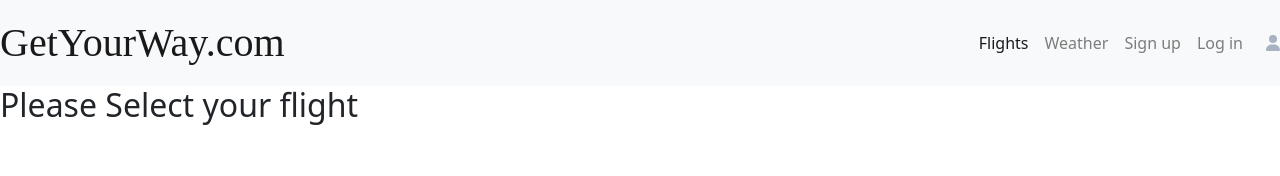
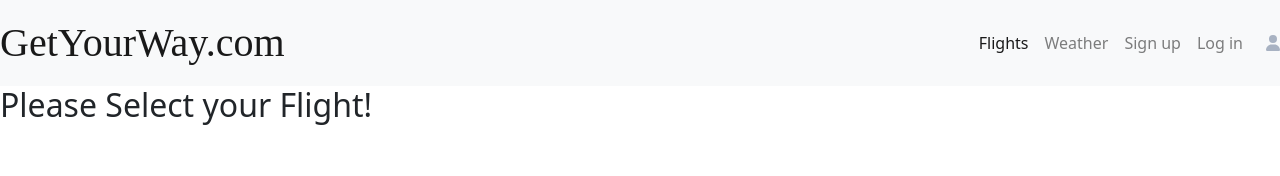
Before and after one commit to eclonghurst/SkyTwoFlyFront, a React (Create React App) app: page /Flights in a window 1280 px wide. Shown: the top 176 px of the page. Built offline with nearby package versions, Linux system fonts and the light colour scheme.

Commit message:
slight change

```diff
--- a/src/App.js
+++ b/src/App.js
@@ -9,6 +9,7 @@ import Home from './Pages/Home';
 import Flights from './Pages/Flights';
 import SignIn from './Pages/SignIn';
 import SignUp from './Pages/SignUp';
+
 import { BrowserRouter as Router, Routes, Route }
     from 'react-router-dom';
 
@@ -21,7 +22,6 @@ function App() {
         <Route path="/Flights" element={<Flights />} />
         <Route path="/SignIn" element={<SignIn />} />
         <Route path="/SignUp" element={<SignUp />} />
-
       </Routes>
 
     <Footer/>
--- a/src/Pages/Flights.js
+++ b/src/Pages/Flights.js
@@ -2,7 +2,7 @@ import React from "react";
 
 function Flights(){
     return<h1>GetYourWay.com Flights</h1>,
-    <h2>Please Select your flight</h2>
+    <h2>Please Select your Flight!</h2>
 }
 
 export default Flights;
```
